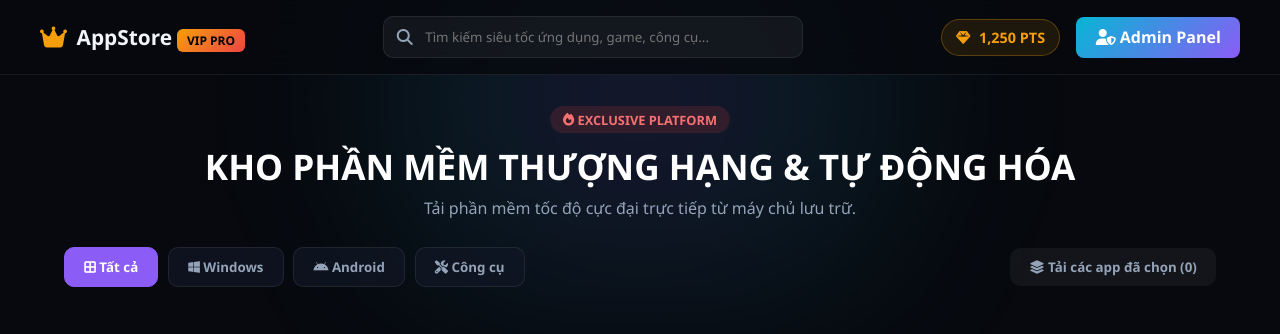
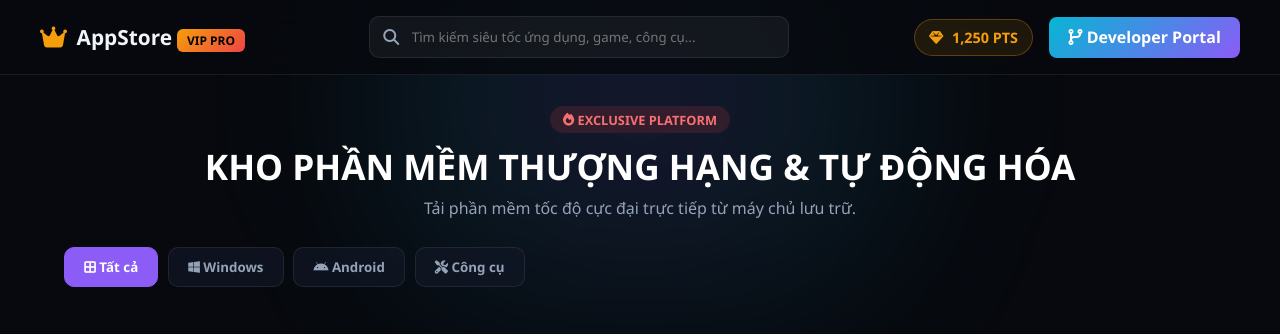
Before and after one commit to ngogiaidy56-eng/app-downloader-server, a website: page public/index.html in a window 1280 px wide. Drawn offline with Linux system fonts and the light colour scheme; no server answers.

Commit message:
Update index.html

```diff
--- a/public/index.html
+++ b/public/index.html
@@ -29,7 +29,7 @@
                     <span id="userPoints">1,250</span> PTS
                 </div>
                 <a href="admin.html" class="btn-vip-upgrade" style="text-decoration:none;">
-                    <i class="fa-solid fa-user-shield"></i> Admin Panel
+                    <i class="fa-solid fa-code-branch"></i> Developer Portal
                 </a>
             </div>
         </div>
@@ -50,17 +50,11 @@
                     <button class="tag-btn" data-filter="Android"><i class="fa-brands fa-android"></i> Android</button>
                     <button class="tag-btn" data-filter="Tools"><i class="fa-solid fa-screwdriver-wrench"></i> Công cụ</button>
                 </div>
-
-                <div class="batch-download-box">
-                    <button id="btnBatchDownload" class="btn-batch disabled">
-                        <i class="fa-solid fa-layer-group"></i> Tải các app đã chọn (<span id="selectedCount">0</span>)
-                    </button>
-                </div>
             </div>
         </section>
 
         <section class="app-grid" id="appGrid">
-            <!-- Render động từ JavaScript -->
+            <!-- Render danh sách động qua client script -->
         </section>
     </main>
 
@@ -99,7 +93,6 @@
     </div>
 
     <div id="toastContainer" class="toast-container-vip"></div>
-
     <script src="script.js"></script>
 </body>
 </html>
```
